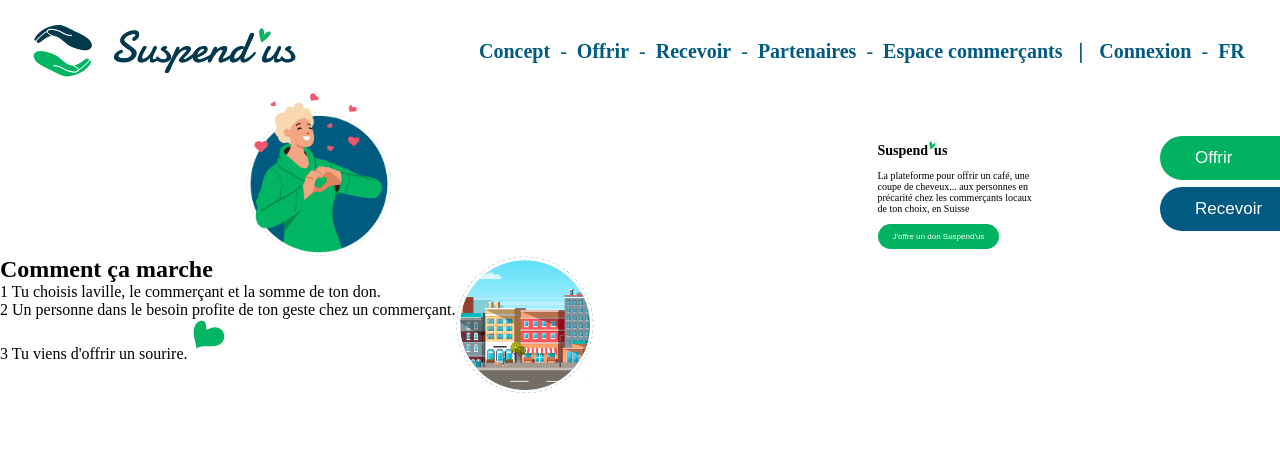
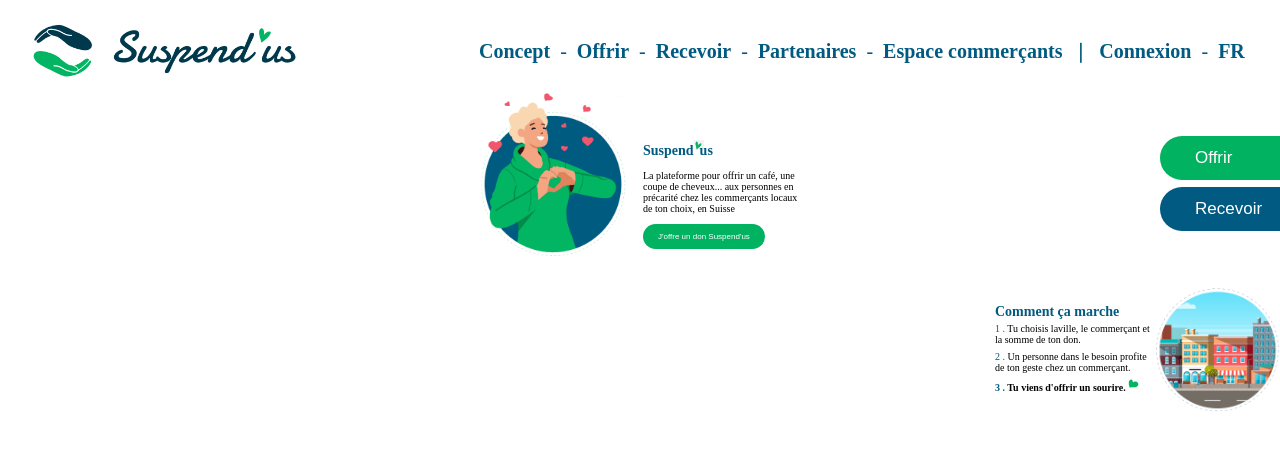
Before and after one commit to Chaplin16/suspend-us, a website: page index.html in a window 1280 px wide. Drawn offline with Linux system fonts and the light colour scheme.

Commit message:
css of the block_presentation-working

```diff
--- a/index.html
+++ b/index.html
@@ -80,15 +80,15 @@
                     <h2>Comment ça marche</h2>
                     <ul>
                         <li>
-                            <span>1</span>
+                            <span>1 .</span>
                             Tu choisis laville, le commerçant et la somme de ton don.
                         </li>
                         <li>
-                            <span>2</span>
+                            <span>2 .</span>
                             Un personne dans le besoin profite de ton geste chez un commerçant.
                         </li>
                         <li>
-                            <span>3</span>
+                            <span>3 .</span>
                             Tu viens d'offrir un sourire.
                             <img src="images/coeur-suspend-us-entraide-entre-suisse.png"
                                 alt="coeur pour symboliser l'entraide entre suisse">
--- a/scss/layout/_block_presentation.scss
+++ b/scss/layout/_block_presentation.scss
@@ -3,7 +3,8 @@
     &--gift{
         display:flex;
         align-items: center;
-        justify-content: space-around;
+        justify-content: center;
+        column-gap: 1rem;
         &-img{
             width: 150px;
         }
@@ -11,6 +12,7 @@
             margin-top:2.5rem;
             h2{
                 font-size:14px;
+                color: $blue;
                 & img{
                     width:10px;
                     padding-bottom:6px;
@@ -24,13 +26,38 @@
             }
         }
     }
-}
+    &--working{
+        display: flex;
+        justify-content: flex-end;
+        align-items:center;
+        padding-top:2rem;
+        &-img{
+            width: 125px;
+            object-fit: contain;
+        }
+        &-text{
+            h2{
+                font-size:14px;
+                color: $blue;
+            }
+            ul{
+                list-style: none;
+                font-size:10px;
+                width: 10rem;
 
-
-.block_presentation--working{
-    display: flex;
-    &-img{
-        width: 140px;
-        object-fit: contain;
+                span{
+                    color: $blue;
+                }
+                & li{
+                    padding: 3px 0;
+                    &:nth-of-type(3){
+                        font-weight: 600;
+                        img{
+                            width: 11px;
+                        }
+                    }
+                }
+            }
+        }
     }
 }
```
Also changed, not shown: css/style.css, 1 other file.
